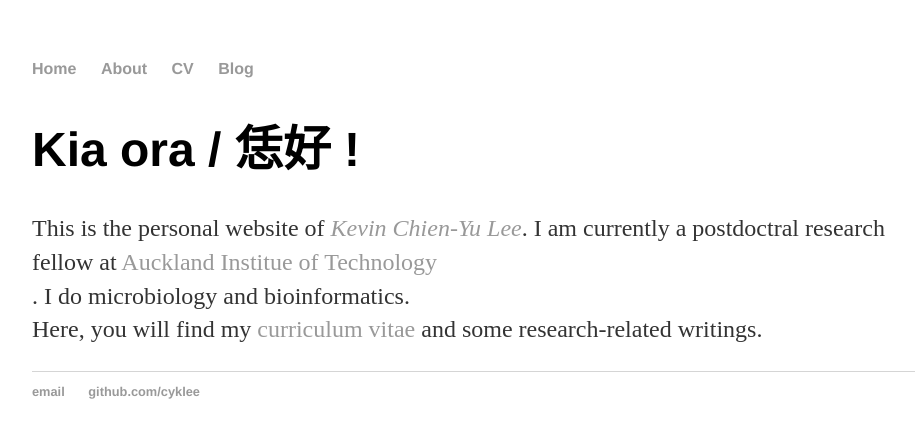
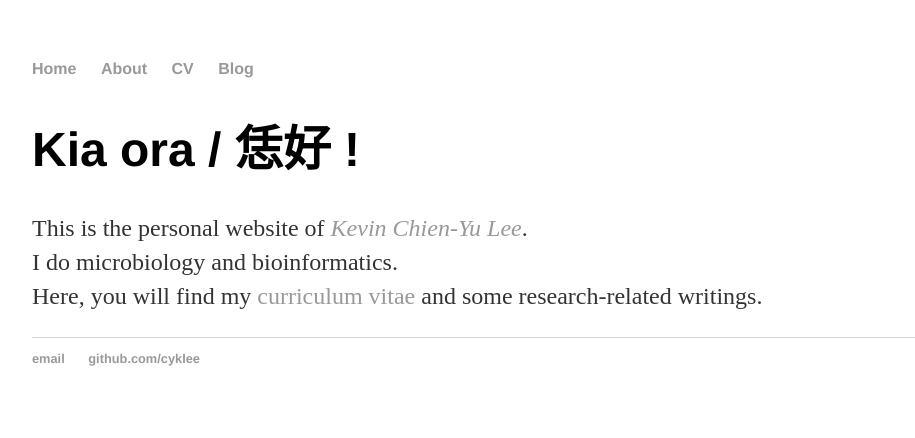
Before and after one commit to cyklee/cyklee.github.io, a Jekyll site: the page built from index.html, in a window 1280 px wide. Shown: the top 438 px of the page, without its empty margins (160-1075 px from the left). Built offline with Jekyll 4.4.1, drawn with Linux system fonts in a browser that asks for light colours.

Commit message:
Update index.html

```diff
--- a/index.html
+++ b/index.html
@@ -4,6 +4,6 @@ title: Kevin C Lee, Microbiologist
 ---
 <div class="blurb">
 	<h1>Kia ora / 恁好 !</h1>
-	<p>This is the personal website of <a href="https://scholar.google.co.nz/citations?user=RLsjHSMAAAAJ&hl=en"><em>Kevin Chien-Yu Lee</em></a>. I am currently a postdoctral research fellow at <a href="https://aenz.aut.ac.nz/"> Auckland Institue of Technology</a><br>. I do microbiology and bioinformatics.<br>
+	<p>This is the personal website of <a href="https://scholar.google.co.nz/citations?user=RLsjHSMAAAAJ&hl=en"><em>Kevin Chien-Yu Lee</em></a>.<br>I do microbiology and bioinformatics.<br>
 	Here, you will find my <a href="/cv">curriculum vitae</a> and some research-related writings.</p>
 	</div><!-- /.blurb -->
```
